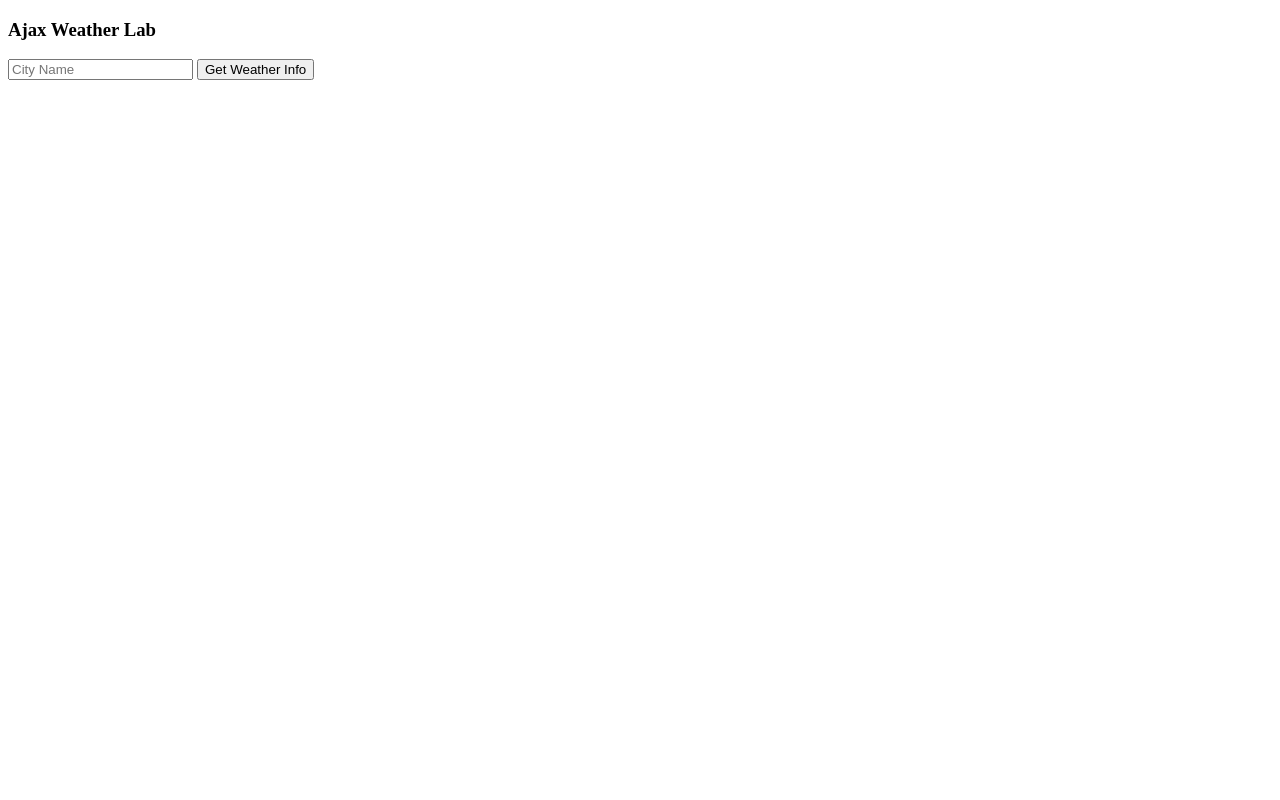
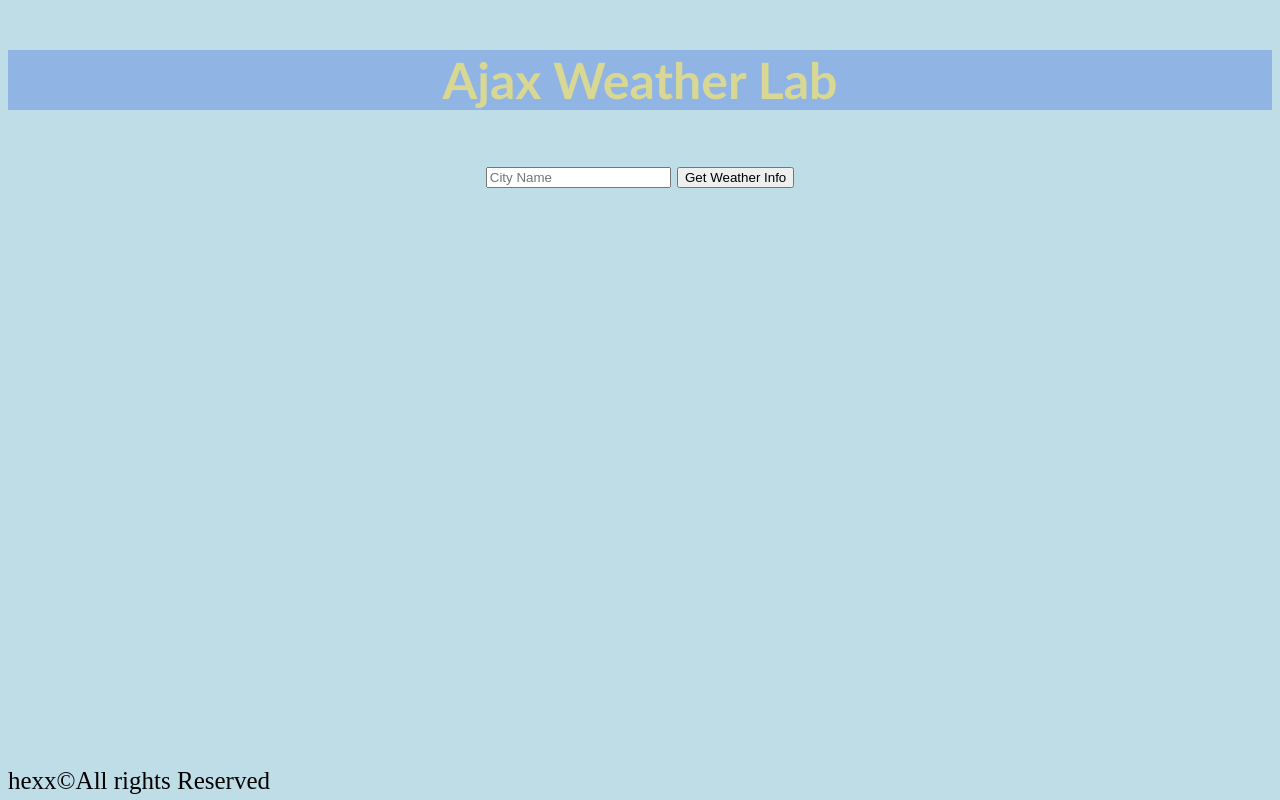
Before and after one commit to TeamHexx/Weather-Application, a plain HTML site: page index.html in a window 1280 px wide. Drawn offline with nearby package versions, Linux system fonts and the light colour scheme.

Commit message:
feat: adds styling and css file

```diff
--- a/index.html
+++ b/index.html
@@ -6,10 +6,13 @@
     <meta http-equiv="X-UA-Compatible" content="ie=edge">
     <script src="https://code.jquery.com/jquery-3.3.1.min.js"></script>
     <script defer src="./js/script.js"></script>
+    <link rel="stylesheet" href="style.css">
     <title>Ajax Weather Lab</title>
 </head>
+<header>
+    <h3>Ajax Weather Lab</h3>
+</header>
 <body>
-    <h3>Ajax Weather Lab</h3>
 	<main>
 		<p id="city"></p>
 		<p id="temp"></p>
@@ -23,4 +26,8 @@
 
     </form>
 </body>
+<footer>
+    <div style="position: absolute; bottom: 5px;">hexx&copy;All rights Reserved
+    </div>
+</footer>
 </html>
--- a/js/script.js
+++ b/js/script.js
@@ -28,8 +28,8 @@ function handleGetData(event) {
 }
 function render(data) {
     // Data.forEach()
-	$city.text("Weather for: " + data.name);
-    $temp.text(data.main.temp + " degrees");
-	$feels_like.text(data.main.feels_like) + " degrees";
-    $weather.text(data.weather[0].description);
+	$city.text("The Weather for " + data.name + " today!");
+    $temp.text("Today's tempature is " + data.main.temp + " degrees Farenheit,");
+	$feels_like.text("Although it feels like " + data.main.feels_like + " degrees Farenheit.");
+    $weather.text("You can expect " + data.weather[0].description + "!");
 }
--- /dev/null
+++ b/style.css
@@ -0,0 +1,15 @@
+h3  {
+    font-size: 50px;
+    color: rgb(216, 216, 148);
+    background-color: rgb(144, 180, 228);
+    text-align: center;
+    text-decoration: rgb(219, 119, 119);
+    font-family: 'Trebuchet MS', 'Lucida Sans Unicode', 'Lucida Grande', 'Lucida Sans', Arial, sans-serif;
+}
+
+body {
+    background-color: rgb(191, 221, 231);
+    font-size: 25px;
+    text-align: center;
+    padding: 50;
+}
```
